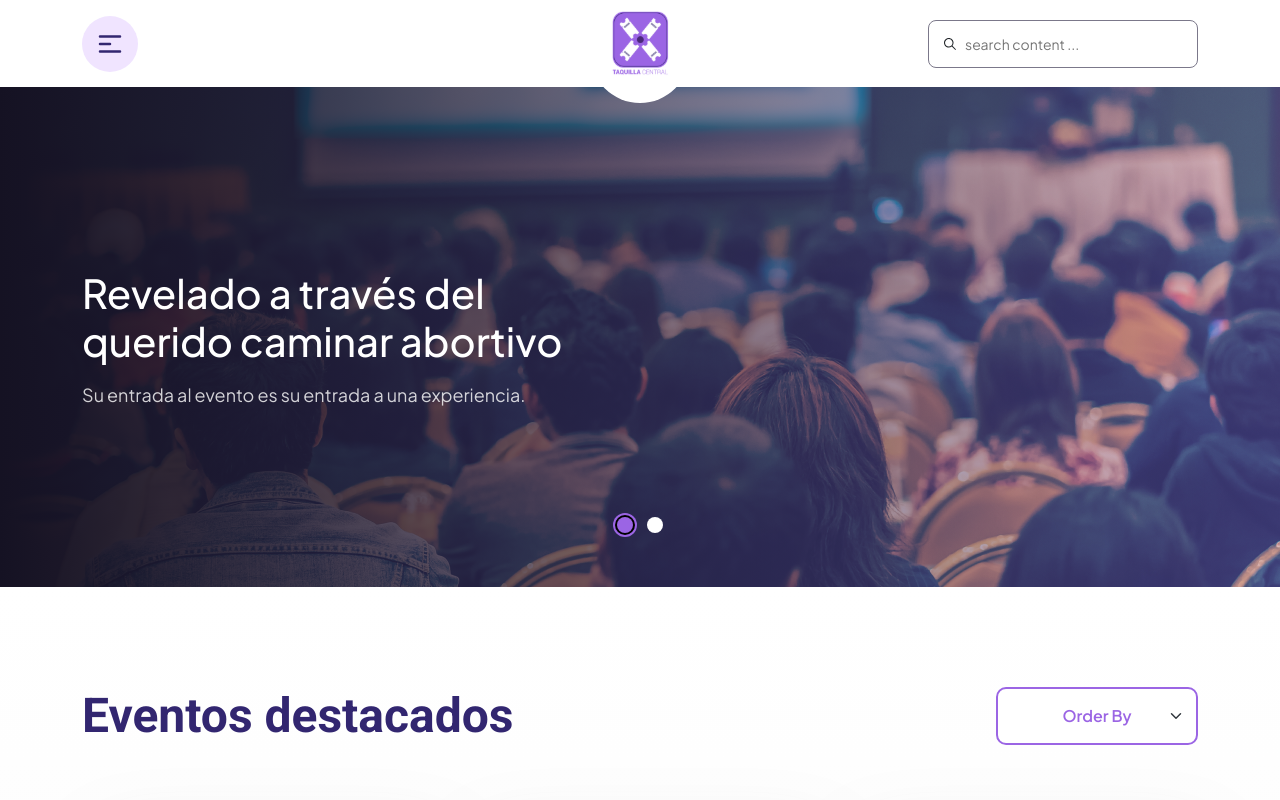
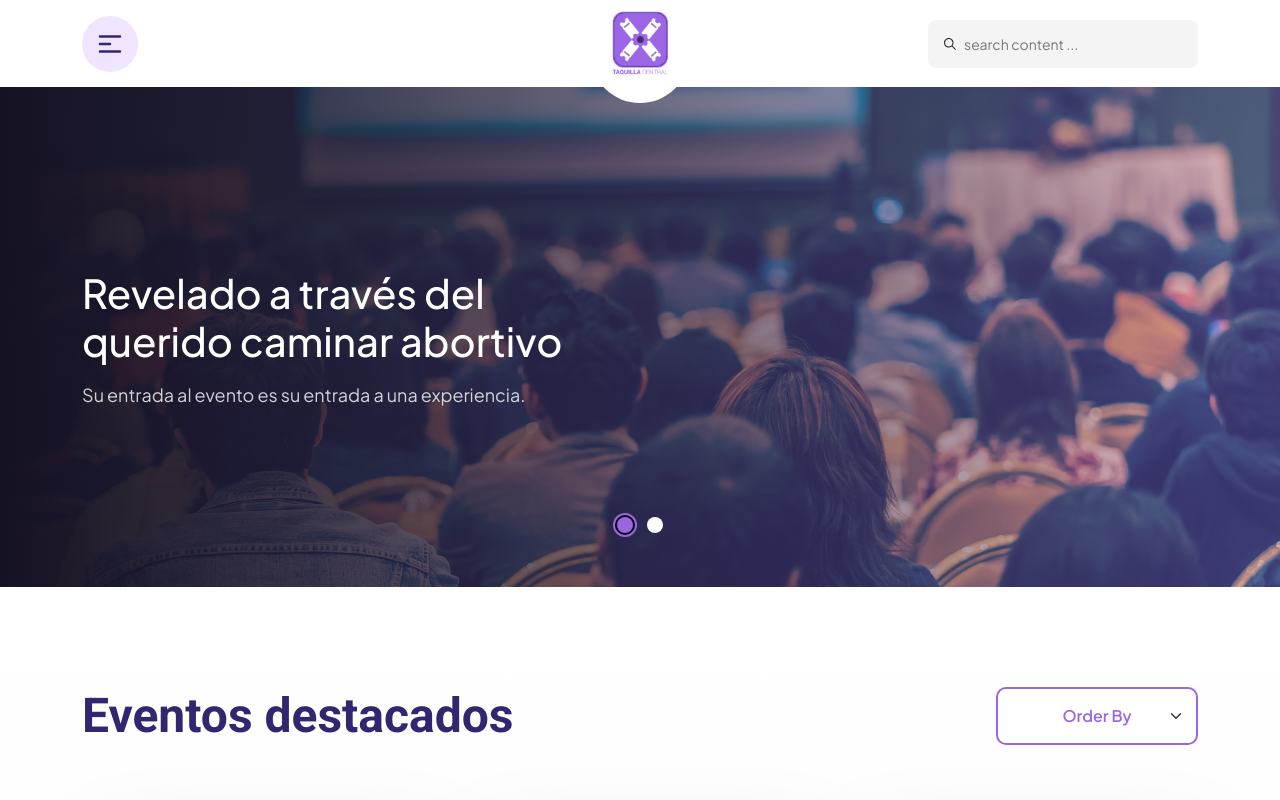
Before and after one commit to jahidhasan136/blwond, a React (Create React App) app: page / in a window 1280 px wide. Shown: the top 800 px of the page. Built offline with nearby package versions, Linux system fonts and the light colour scheme.

Commit message:
added all code

```diff
--- a/src/components/Header/header.css
+++ b/src/components/Header/header.css
@@ -27,7 +27,8 @@
 }
 
 .header-input input {
-  border: 1px solid #7B788A;
+  background-color: #F4F4F4;
+  border: 0;
   padding-top: 14px;
   padding-bottom: 14px;
   padding-left: 36px;
```
